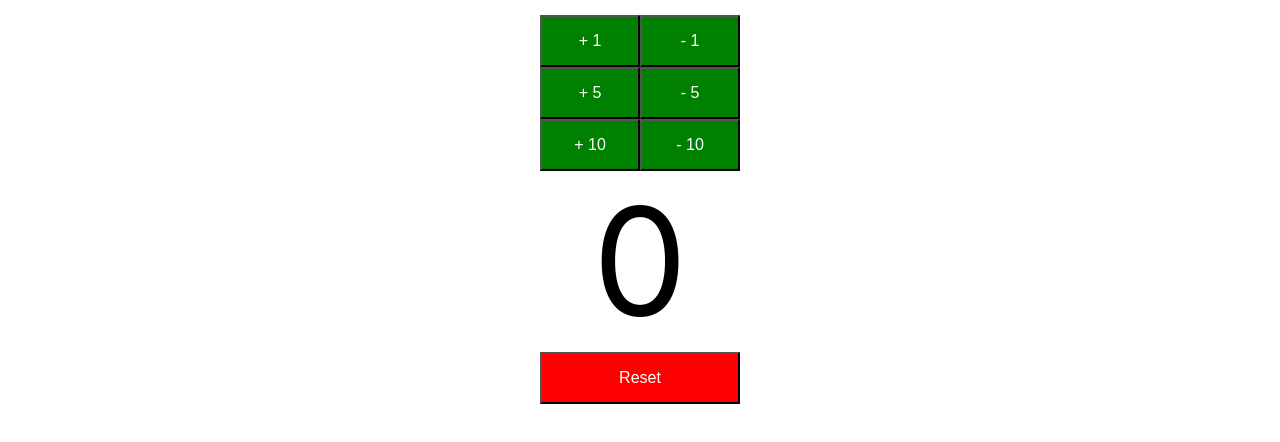
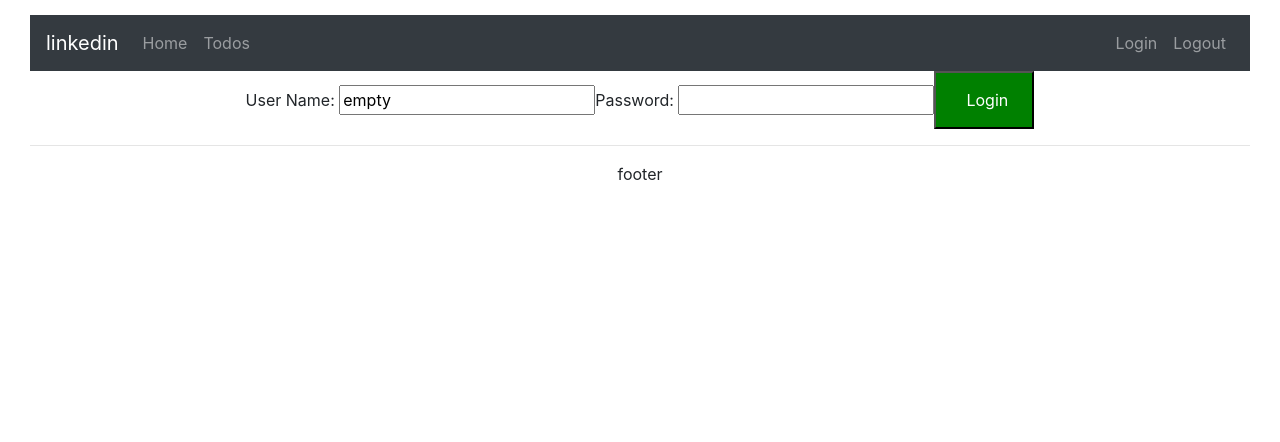
Before and after one commit to RoynniZambrano/full-stack-with-react-and-spring, a React (Create React App) app: page / in a window 1280 px wide. Shown: the top 442 px of the page. Built offline with nearby package versions, Linux system fonts and the light colour scheme.

Commit message:
in progress section 4

```diff
--- a/package.json
+++ b/package.json
@@ -6,8 +6,10 @@
     "@testing-library/jest-dom": "^4.2.4",
     "@testing-library/react": "^9.5.0",
     "@testing-library/user-event": "^7.2.1",
+    "bootstrap": "^4.4.1",
     "react": "^16.13.1",
     "react-dom": "^16.13.1",
+    "react-router-dom": "^5.1.2",
     "react-scripts": "3.4.1"
   },
   "scripts": {
--- a/src/App.js
+++ b/src/App.js
@@ -3,14 +3,17 @@ import React, { Component } from 'react';
 import FirstComponent, {SecondComponent}  from './components/learning-examples/FirstComponent'
 import ThirdComponent  from './components/learning-examples/ThirdComponent'
 import Counter  from './components/counter/Counter'
-import logo from './logo.svg';
+import TodoApp  from './components/todo/TodoApp'
+import logo from './logo.svg'
 import './App.css';
+import 'bootstrap/dist/css/bootstrap.css';
 
 class App extends Component {
   render() {
     return (
       <div className="App">
-        <Counter></Counter>
+        {/*<Counter></Counter>*/}
+        <TodoApp></TodoApp>
       </div>
     );
   }
--- /dev/null
+++ b/src/components/todo/TodoApp.jsx
@@ -0,0 +1,184 @@
+
+import React, { Component } from 'react';
+import { BrowserRouter as Router, Route, Switch, Link } from 'react-router-dom'
+
+class TodoApp extends Component {
+    render() {
+        return (
+            <div className="TodoApp">
+                <Router>
+                    <HeaderComponent/>
+                    <Switch>
+                        <Route path="/" exact component={LoginComponent} />
+                        <Route path="/login" component={LoginComponent} />
+                        <Route path="/welcome/:name" component={WelcomeComponent} />
+                        <Route path="/todos" component={ListTodosComponent} />
+                        <Route component={ErrorComponent} />
+                    </Switch>
+                    <FooterComponent/>
+                </Router>
+            </div>
+        );
+    }
+}
+
+
+
+class WelcomeComponent extends Component {
+    render() {
+        return <div> welcome {this.props.match.params.name}. todo list <Link to="/todos"> List </Link>
+            </div>
+    }
+}
+
+
+class HeaderComponent extends Component {
+    render() {
+        return (
+          //  <div> <hr/> header  </div>
+            <header>
+                <nav className="navbar navbar-expand-md navbar-dark bg-dark">
+                    <div><a href="https://www.linkedin.com/in/roynnizambrano/" className="navbar-brand" >linkedin</a></div>
+                    <ul className="navbar-nav">
+                        <li> <Link className="nav-link" to="/welcome"> Home </Link></li>
+                        <li> <Link  className="nav-link"to="/todos"> Todos </Link> </li>
+                    </ul>
+                    <ul className="navbar-nav navbar-collapse justify-content-end">
+                        <li> <Link className="nav-link" to="/login"> Login </Link> </li>
+                        <li> <Link className="nav-link" to="/logout"> Logout </Link></li>
+                    </ul>
+                </nav>
+            </header>
+
+        )
+    }
+}
+
+class FooterComponent extends Component {
+    render() {
+        return (
+            <div>
+               <hr/> footer
+            </div>
+        )
+    }
+}
+
+
+function ErrorComponent() {
+    {
+        return <div>Error dummys</div>
+    }
+}
+
+
+class ListTodosComponent extends Component {
+
+    constructor(props) {
+        super(props)
+        this.state = {
+            todos:
+                [
+                    { id: 1, description: "Learn React 1" , done:false, targetDate: new Date()},
+                    { id: 2, description: "Learn React 2", done:false, targetDate: new Date() },
+                    { id: 3, description: "Learn React 3", done:false, targetDate: new Date() }
+                ]
+        }
+    }
+
+
+    render() {
+        return <div>
+            <h1>List Todos</h1>
+            <table>
+                <thead>
+                    <tr>
+                        <th>id</th>
+                        <th>description</th>
+                        <th>target date</th>
+                        <th>is completed</th>
+                    </tr>
+                </thead>
+                <tbody>
+                    {
+                        this.state.todos.map(
+                            todo =>
+                                <tr>
+                                <td>{todo.id}</td>
+                                <td>{todo.description}</td>
+                                <td>{todo.targetDate.toString()}</td>
+                                <td>{todo.done.toString()}</td>
+                                </tr>
+                        )
+                    }
+                </tbody>
+            </table>
+        </div>
+    }
+}
+
+
+class LoginComponent extends Component {
+
+    constructor(props) {
+        super(props)
+
+        this.state = {
+            username: "empty",
+            password: "",
+            hasLoginFailed: false,
+            showSuccessMessage: false
+
+        }
+
+        this.handleChange = this.handleChange.bind(this)
+        this.loginClicked = this.loginClicked.bind(this)
+
+    }
+
+    render() {
+        return (
+            <div>
+                {this.state.hasLoginFailed && <div>Invalid Credentials</div>}
+                {this.state.showSuccessMessage && <div>Login Sucessful</div>}
+
+                User Name: <input type="text" name="username" value={this.state.username} onChange={this.handleChange}></input>
+                Password: <input type="password" name="password" value={this.state.password} onChange={this.handleChange}></input>
+                <button onClick={this.loginClicked}>Login</button>
+            </div>
+
+        )
+
+    }
+
+
+    handleChange(event) {
+        this.setState(
+            {
+                [event.target.name]: event.target.value
+            }
+        )
+    }
+
+
+    loginClicked() {
+
+        if (this.state.username === "test" && this.state.password === "dummy") {
+
+            this.props.history.push(`/welcome/${this.state.username}`)
+            //this.setState({ showSuccessMessage: true })
+            //this.setState({ hasLoginFailed: false })
+
+        } else {
+            this.setState({ showSuccessMessage: false })
+            this.setState({ hasLoginFailed: true })
+        }
+
+    }
+
+}
+
+
+
+
+export default TodoApp
```
Also changed, not shown: 1 other file (tests, documents, lock files or other folders).
